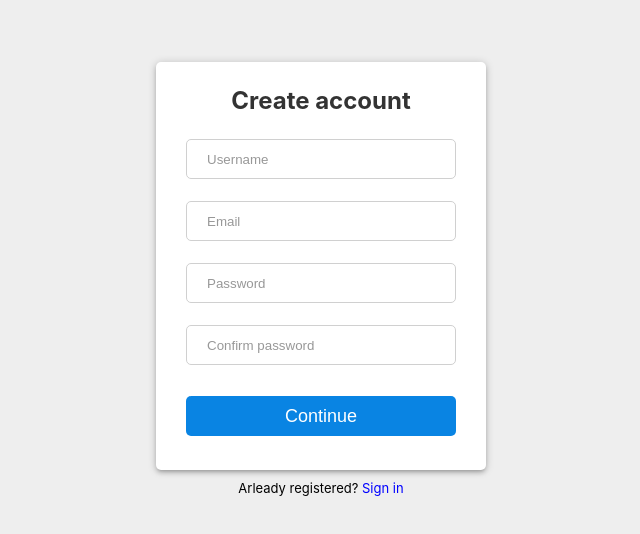
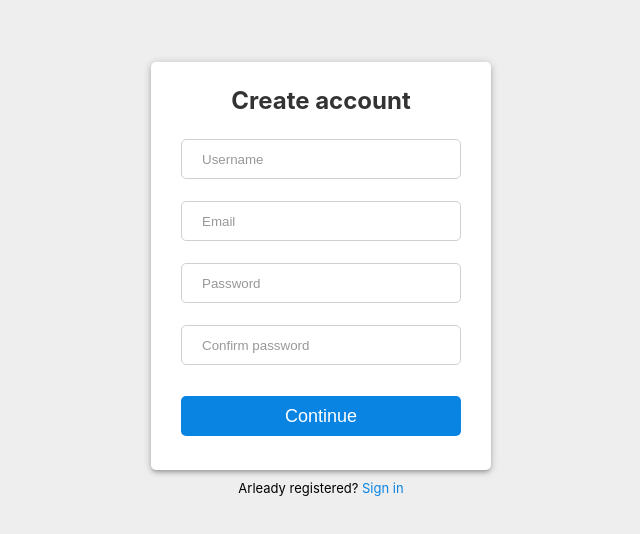
Before and after one commit to Xay7/urpile, a React app in the folder client/: page /register in a window 1280 px wide. Shown: the part 116-650 px from the top of the page, without its empty margins (319-959 px from the left). Built offline with nearby package versions, Linux system fonts and the light colour scheme; no server answers.

Commit message:
refactor

```diff
--- a/client/src/components/Button/Button.tsx
+++ b/client/src/components/Button/Button.tsx
@@ -19,6 +19,7 @@ const StyledButton = styled.button`
   font-size: 1.8rem;
   border-radius: 5px;
   transition: all 150ms;
+  outline: none;
 
   &:hover {
     cursor: pointer;
--- a/client/src/components/Input/Input.tsx
+++ b/client/src/components/Input/Input.tsx
@@ -6,6 +6,7 @@ interface Props {
   placeholder?: string;
   autoComplete?: string;
   error?: string;
+  onChange?: (e: React.ChangeEvent<HTMLInputElement>) => void;
 }
 
 const Input: React.FC<Props> = props => {
@@ -16,6 +17,7 @@ const Input: React.FC<Props> = props => {
         placeholder={props.placeholder}
         autoComplete={props.autoComplete}
         error={props.error}
+        onChange={props.onChange}
       />
     </Container>
   );
--- a/client/src/styles/index.css
+++ b/client/src/styles/index.css
@@ -16,6 +16,7 @@ body {
   height: 100vh;
   width: 100vw;
   background-color: #eee;
+  font-size: 1.2rem;
 }
 
 code {
--- a/client/src/views/Login/Login.tsx
+++ b/client/src/views/Login/Login.tsx
@@ -54,7 +54,7 @@ const Login: React.FC<RouteComponentProps> = props => {
       </Container>
       <span style={{ fontSize: "1.3rem", margin: "10px" }}>
         Don&apos;t have an account?&nbsp;
-        <Link to="/register" style={{ textDecoration: "none", color: "blue" }}>
+        <Link to="/register" style={{ textDecoration: "none", color: "#0984e3" }}>
           Sign up
         </Link>
       </span>
--- a/client/src/views/Register/Register.tsx
+++ b/client/src/views/Register/Register.tsx
@@ -8,29 +8,6 @@ import ErrorMessage from "../../components/ErrorMessage/ErrorMessage";
 
 const Register: React.FC = props => {
   const history = useHistory();
-  // const [errors, setErrors] = useState({
-  //   username: {
-  //     valid: true,
-  //     message: ""
-  //   },
-  //   email: {
-  //     valid: true,
-  //     message: ""
-  //   },
-  //   password: {
-  //     valid: true,
-  //     message: ""
-  //   },
-  //   confirmPassword: {
-  //     valid: true,
-  //     message: ""
-  //   },
-  //   server: {
-  //     valid: true,
-  //     message: ""
-  //   }
-  // });
-
   const [errors, setErrors] = useState({
     username: "",
     email: "",
@@ -38,7 +15,6 @@ const Register: React.FC = props => {
     confirmPassword: "",
     server: ""
   });
-
   const [isFormValid, setIsFormValid] = useState(true);
 
   const formHandler = async (e: React.FormEvent<HTMLFormElement>): Promise<void> => {
@@ -123,7 +99,7 @@ const Register: React.FC = props => {
       </Container>
       <span style={{ fontSize: "1.3rem", margin: "10px" }}>
         Arleady registered?&nbsp;
-        <Link to="/login" style={{ textDecoration: "none", color: "blue" }}>
+        <Link to="/login" style={{ textDecoration: "none", color: "#0984e3" }}>
           Sign in
         </Link>
       </span>
@@ -145,7 +121,7 @@ const Container = styled.div`
   flex-direction: column;
   align-items: center;
   background-color: white;
-  width: 270px;
+  width: 280px;
   padding: 0 30px 24px 30px;
   box-shadow: ${props => props.theme.shadows["3dp"]};
   border-radius: 5px;
```
Also changed, not shown: 1 other file (tests, documents, lock files or other folders).
